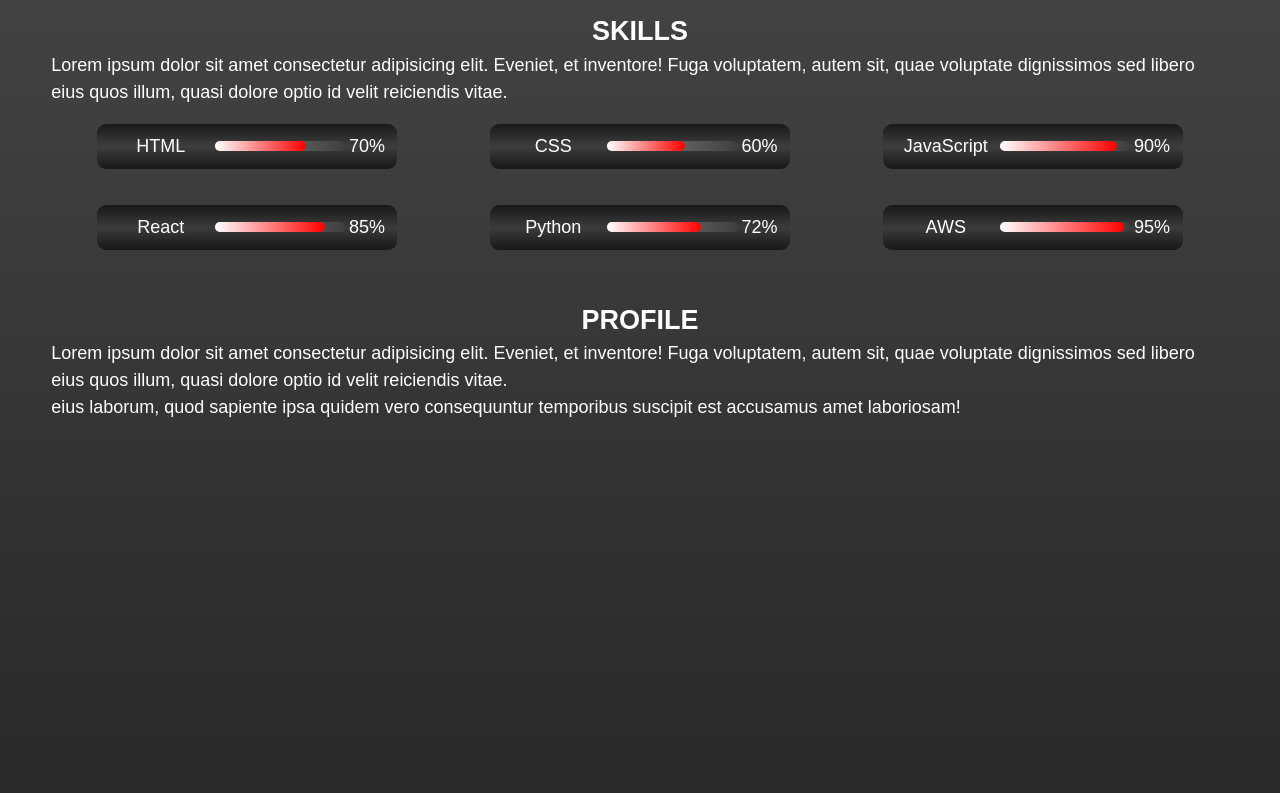
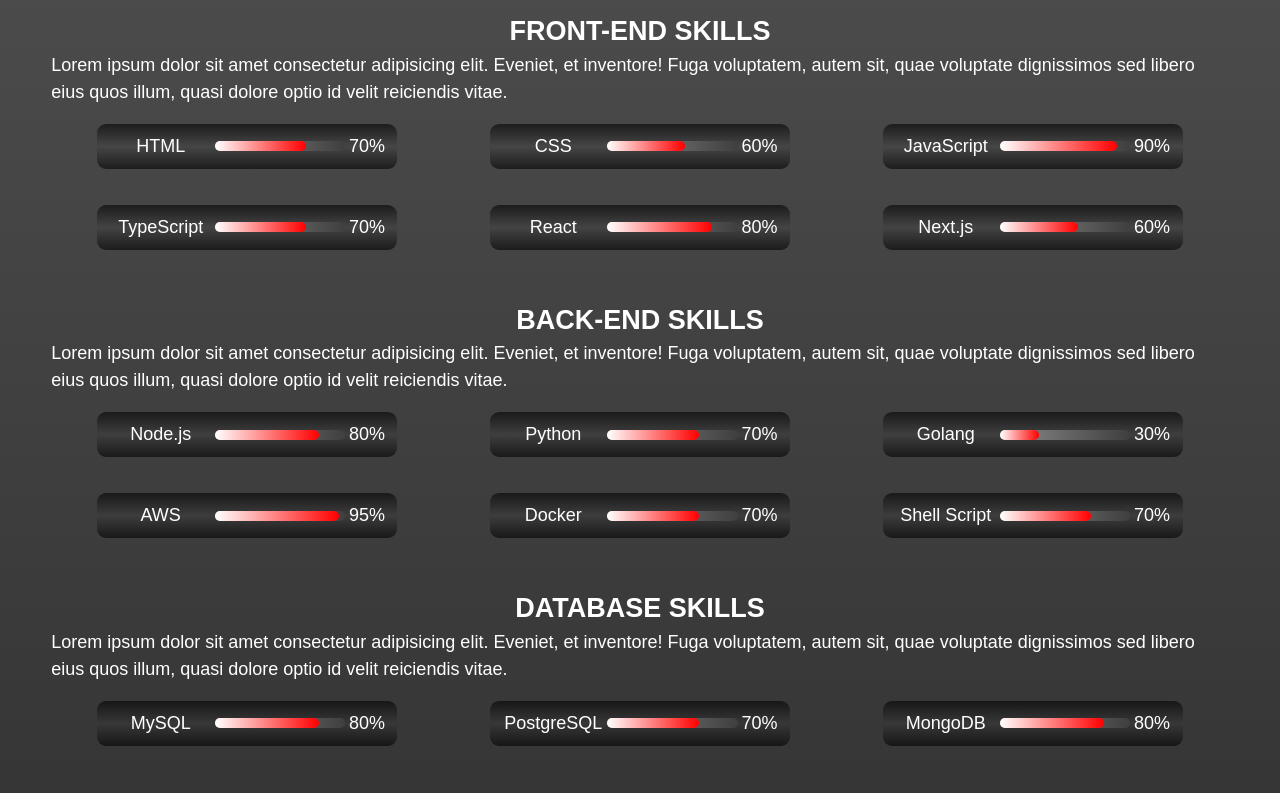
Before and after one commit to hiro9108/introduction-page, a plain HTML site: page index.html in a window 1280 px wide. Shown: the part 1502-2295 px from the top of the page. Drawn offline with Linux system fonts and the light colour scheme.

Commit message:
add skills

```diff
--- a/index.html
+++ b/index.html
@@ -63,9 +63,10 @@
         </div>
       </section>
 
+      <!-- Front-end section -->
       <section class="section-skills" id="skills">
         <div class="row">
-          <h2>skills</h2>
+          <h2>Front-End skills</h2>
           <p>
             Lorem ipsum dolor sit amet consectetur adipisicing elit. Eveniet, et
             inventore! Fuga voluptatem, autem sit, quae voluptate dignissimos
@@ -96,22 +97,66 @@
             <span class="percent-value">90%</span>
           </div>
         </div>
-        <!-- delete later -->
         <div class="row">
+          <div class="column">
+            <span class="skill-name">TypeScript</span>
+            <div class="percentage">
+              <div class="progress" style="width: 70%"></div>
+            </div>
+            <span class="percent-value">70%</span>
+          </div>
           <div class="column">
             <span class="skill-name">React</span>
             <div class="percentage">
-              <div class="progress" style="width: 85%"></div>
+              <div class="progress" style="width: 80%"></div>
             </div>
-            <span class="percent-value">85%</span>
+            <span class="percent-value">80%</span>
+          </div>
+          <div class="column">
+            <span class="skill-name">Next.js</span>
+            <div class="percentage">
+              <div class="progress" style="width: 60%"></div>
+            </div>
+            <span class="percent-value">60%</span>
+          </div>
+        </div>
+      </section>
+
+      <!-- Back-end section -->
+      <section class="section-skills" id="skills">
+        <div class="row">
+          <h2>Back-End skills</h2>
+          <p>
+            Lorem ipsum dolor sit amet consectetur adipisicing elit. Eveniet, et
+            inventore! Fuga voluptatem, autem sit, quae voluptate dignissimos
+            sed libero eius quos illum, quasi dolore optio id velit reiciendis
+            vitae.
+          </p>
+        </div>
+        <div class="row">
+          <div class="column">
+            <span class="skill-name">Node.js</span>
+            <div class="percentage">
+              <div class="progress" style="width: 80%"></div>
+            </div>
+            <span class="percent-value">80%</span>
           </div>
           <div class="column">
             <span class="skill-name">Python</span>
             <div class="percentage">
-              <div class="progress" style="width: 72%"></div>
+              <div class="progress" style="width: 70%"></div>
             </div>
-            <span class="percent-value">72%</span>
+            <span class="percent-value">70%</span>
           </div>
+          <div class="column">
+            <span class="skill-name">Golang</span>
+            <div class="percentage">
+              <div class="progress" style="width: 30%"></div>
+            </div>
+            <span class="percent-value">30%</span>
+          </div>
+        </div>
+        <div class="row">
           <div class="column">
             <span class="skill-name">AWS</span>
             <div class="percentage">
@@ -119,8 +164,57 @@
             </div>
             <span class="percent-value">95%</span>
           </div>
+          <div class="column">
+            <span class="skill-name">Docker</span>
+            <div class="percentage">
+              <div class="progress" style="width: 70%"></div>
+            </div>
+            <span class="percent-value">70%</span>
+          </div>
+          <div class="column">
+            <span class="skill-name">Shell Script</span>
+            <div class="percentage">
+              <div class="progress" style="width: 70%"></div>
+            </div>
+            <span class="percent-value">70%</span>
+          </div>
         </div>
-        <!-- delete later -->
+      </section>
+
+      <!-- Database section -->
+      <section class="section-skills" id="skills">
+        <div class="row">
+          <h2>Database skills</h2>
+          <p>
+            Lorem ipsum dolor sit amet consectetur adipisicing elit. Eveniet, et
+            inventore! Fuga voluptatem, autem sit, quae voluptate dignissimos
+            sed libero eius quos illum, quasi dolore optio id velit reiciendis
+            vitae.
+          </p>
+        </div>
+        <div class="row">
+          <div class="column">
+            <span class="skill-name">MySQL</span>
+            <div class="percentage">
+              <div class="progress" style="width: 80%"></div>
+            </div>
+            <span class="percent-value">80%</span>
+          </div>
+          <div class="column">
+            <span class="skill-name">PostgreSQL</span>
+            <div class="percentage">
+              <div class="progress" style="width: 70%"></div>
+            </div>
+            <span class="percent-value">70%</span>
+          </div>
+          <div class="column">
+            <span class="skill-name">MongoDB</span>
+            <div class="percentage">
+              <div class="progress" style="width: 80%"></div>
+            </div>
+            <span class="percent-value">80%</span>
+          </div>
+        </div>
       </section>
 
       <section class="section-profile" id="profile">
@@ -144,9 +238,15 @@
 
     <footer>
       <div class="row">
-        <a href="*"><i class="fab fa-github"></i></a>
-        <a href="#"><i class="fab fa-twitter-square"></i></a>
-        <a href="#"><i class="fab fa-linkedin"></i></a>
+        <a href="https://github.com/hiro9108" target="_blank"
+          ><i class="fab fa-github"></i
+        ></a>
+        <a href="https://twitter.com/Hiro52195830" target="_blank"
+          ><i class="fab fa-twitter-square"></i
+        ></a>
+        <a href="https://linkedin.com/in/hiroshiegawa/" target="_blank"
+          ><i class="fab fa-linkedin"></i
+        ></a>
       </div>
       <div class="row">
         <small>&copy; 2021 HIROSHI EGAWA</small>
```
